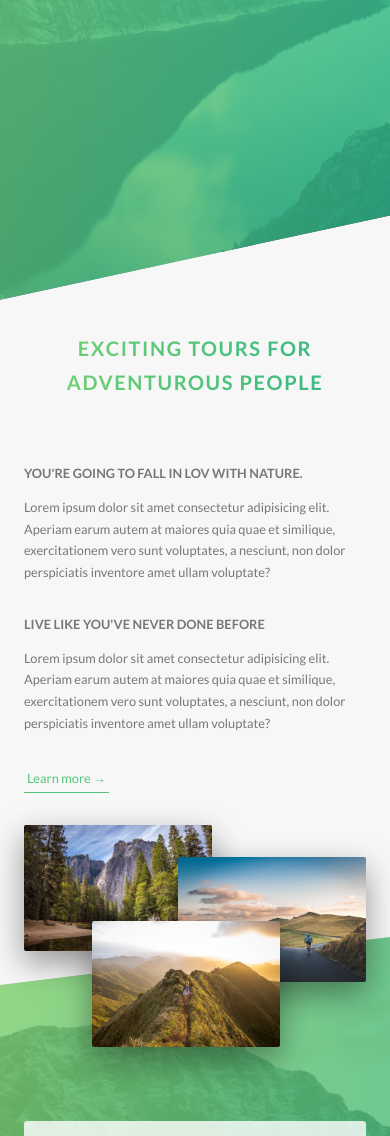
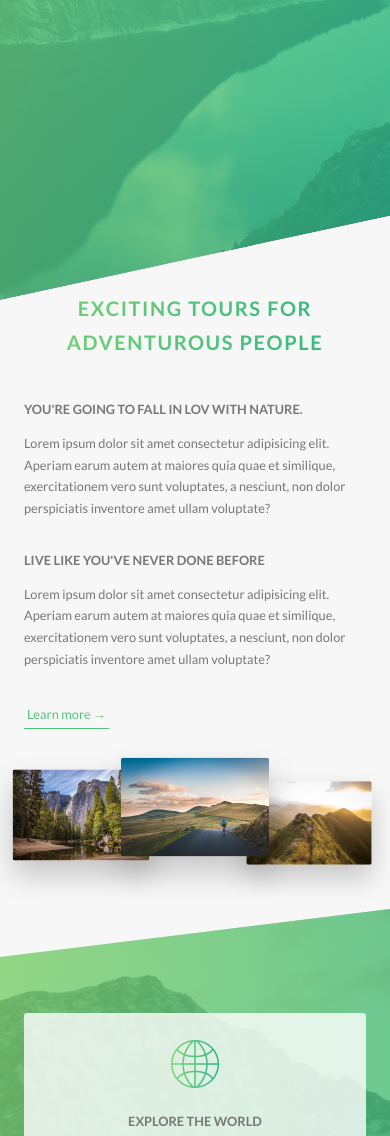
Before and after one commit to rickychhoukdean/advanced-css-practice, a website: page index.html in a window 390 px wide. Shown: the part 502-1638 px from the top of the page. Drawn offline with Linux system fonts and the light colour scheme.

Commit message:
continue to work on responsiveness of general page layout'

```diff
--- a/sass/base/_utilities.scss
+++ b/sass/base/_utilities.scss
@@ -8,20 +8,24 @@
 
 .u-margin-bottom-medium {
   margin-bottom: 4rem !important;
+
+  @include respond(tab-port) {
+    margin-bottom: 3rem !important;
   }
-
+}
 
 .u-margin-bottom-big {
   margin-bottom: 8rem !important;
+
+  @include respond(tab-port) {
+    margin-bottom: 5rem !important;
   }
-
+}
 
 .u-margin-top-huge {
   margin-bottom: 10rem !important;
 }
 
-
-
 .u-margin-top-big {
   margin-bottom: 8rem !important;
 }
--- a/sass/components/_composition.scss
+++ b/sass/components/_composition.scss
@@ -10,19 +10,40 @@
     transition: all 0.2s;
     outline-offset: 2rem;
 
+    @include respond(tab-port) {
+      float: left;
+      position: relative;
+      width: 33.33%;
+      box-shadow: 0 1.5rem 3rem rgba($color-black, 0.2);
+    }
+
     &--p1 {
       left: 0;
       top: -2rem;
+      @include respond(tab-port) {
+        top: 0;
+        transform: scale(1.2);
+      }
     }
 
     &--p2 {
       right: 0;
       top: 2rem;
+      @include respond(tab-port) {
+        top: -1rem;
+        transform: scale(1.3);
+        z-index: 100;
+      }
     }
 
     &--p3 {
       left: 20%;
       top: 10rem;
+      @include respond(tab-port) {
+        top: 1rem;
+        left: 0;
+        transform: scale(1.1);
+      }
     }
 
     &:hover {
--- a/sass/components/_feature-box.scss
+++ b/sass/components/_feature-box.scss
@@ -6,6 +6,11 @@
   border-radius: 3px;
   box-shadow: 0 1.5rem rgba($color-black, 0.15);
   transition: transform 0.3s;
+
+  @include respond(tab-port) {
+    padding: 2rem;
+  }
+
   &__icon {
     font-size: 6rem;
     margin-bottom: 0.5rem;
@@ -17,6 +22,10 @@
     );
     -webkit-background-clip: text;
     color: transparent;
+
+    @include respond(tab-port) {
+      margin-bottom: 0;
+    }
   }
 
   &:hover {
--- a/sass/components/_footer.scss
+++ b/sass/components/_footer.scss
@@ -11,6 +11,8 @@
   &__logo-box {
     text-align: center;
     margin-bottom: 8rem;
+
+
   }
   &__logo {
     width: 15rem;
@@ -22,7 +24,7 @@
     display: inline-block;
 
     @include respond(tab-port) {
-      widows: 100%;
+      width: 100%;
       text-align: center;
     }
   }
@@ -62,7 +64,7 @@
     float: right;
 
     @include respond(tab-port) {
-      widows: 100%;
+      width: 100%;
       text-align: center;
       float: none;
     }
--- a/sass/pages/_home.scss
+++ b/sass/pages/_home.scss
@@ -2,6 +2,10 @@
   background-color: $color-grey-light-1;
   padding: 25rem 0;
   margin-top: -20vh;
+
+  @include respond(tab-port) {
+    padding: 20rem 0;
+  }
 }
 
 .section-feature {
@@ -19,17 +23,28 @@
   & > * {
     transform: skewY(7deg);
   }
+
+  @include respond(tab-port) {
+    padding: 10rem 0;
+  }
 }
 
 .section-tours {
   background-color: $color-grey-light-1;
   padding: 25rem 0 15rem 0;
   margin-top: -10rem;
+  @include respond(tab-port) {
+    padding: 20rem 0 10rem 0;
+  }
 }
 
 .section-stories {
   position: relative;
   padding: 15rem 0;
+
+  @include respond(tab-port) {
+    padding: 10rem 0;
+  }
 }
 
 .section-book {
```
Also changed, not shown: css/style.css. Lines whose indentation alone changed are shown as unchanged.
